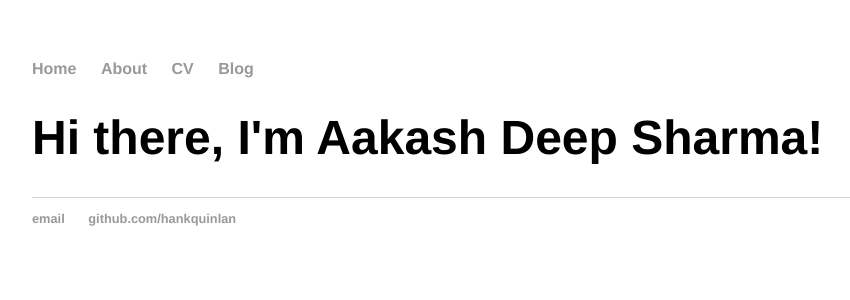
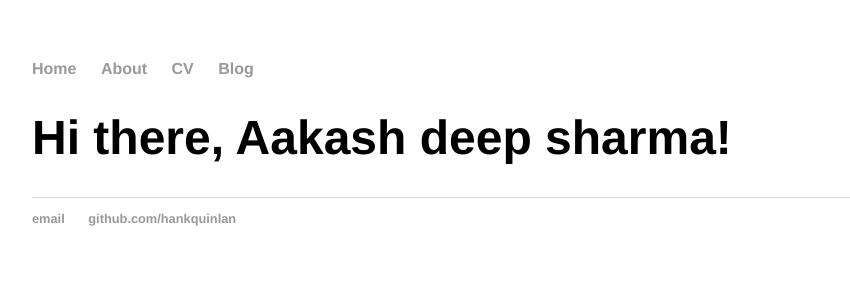
Before and after one commit to aakash-deep-sharma/aakash-deep-sharma.github.io, a Jekyll site: the page built from index.html, in a window 1280 px wide. Shown: the top 300 px of the page, without its empty margins (160-1010 px from the left). Built offline with Jekyll 4.4.1, drawn with Linux system fonts in a browser that asks for light colours; Markdown is read by kramdown in place of the engine named in the settings.

Commit message:
Update index.html

```diff
--- a/index.html
+++ b/index.html
@@ -1,28 +1,7 @@
-<!DOCTYPE html>
-<html>
-	<head>
-		<title>Aakash Deep Sharma</title>
-		<link rel="stylesheet" type="text/css" href="/css/main.css">
-	</head>
-	<body>
-		<nav>
-    		<ul>
-        		<li><a href="/">Home</a></li>
-	        	<li><a href="/about">About</a></li>
-        		<li><a href="/cv">CV</a></li>
-        		<li><a href="/blog">Blog</a></li>
-    		</ul>
-		</nav>
-		<div class="container">
-    			<div class="blurb">
-        		<h1>Hi there, I'm Aakash Deep Sharma!</h1>
-			</div>
-		</div>
-		<footer>
-    		<ul>
-        		<li><a href="mailto:hankquinlanhub@gmail.com">email</a></li>
-        		<li><a href="https://github.com/hankquinlan">github.com/hankquinlan</a></li>
-			</ul>
-		</footer>
-	</body>
-</html>
+---
+layout: default
+title: Hank Quinlan, Horrible Cop
+---
+<div class="blurb">
+	<h1>Hi there, Aakash deep sharma!</h1>
+</div><!-- /.blurb -->
```
